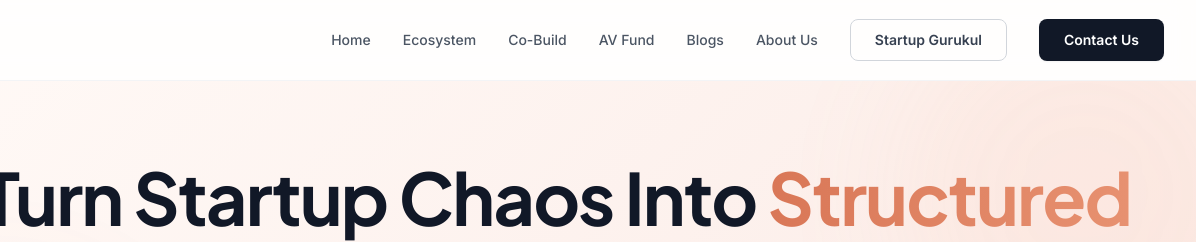
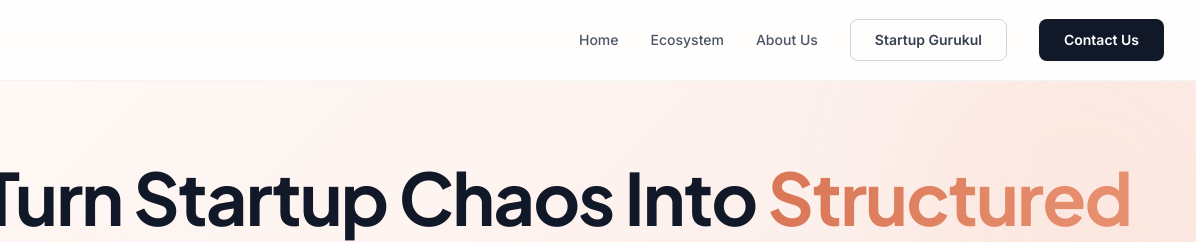
Before and after one commit to akshu5688/acharya-ventures-landing-pages, a website: page Avlanding page 1/index.html in a window 1280 px wide. Shown: the top 242 px of the page, 84-1280 px from the left. Drawn offline with nearby package versions, Linux system fonts and the light colour scheme.

Commit message:
Remove Co-Build, AV Fund, and Blogs from navigation bar
Made-with: Cursor

```diff
--- a/Avlanding page 1/index.html
+++ b/Avlanding page 1/index.html
@@ -59,9 +59,6 @@
 <div class="hidden md:flex space-x-8 items-center">
 <a class="text-sm font-medium text-gray-600 hover:text-primary dark:text-gray-300 dark:hover:text-primary transition-colors" href="#">Home</a>
 <a class="text-sm font-medium text-gray-600 hover:text-primary dark:text-gray-300 dark:hover:text-primary transition-colors" href="#ecosystem">Ecosystem</a>
-<a class="text-sm font-medium text-gray-600 hover:text-primary dark:text-gray-300 dark:hover:text-primary transition-colors" href="#co-build">Co-Build</a>
-<a class="text-sm font-medium text-gray-600 hover:text-primary dark:text-gray-300 dark:hover:text-primary transition-colors" href="#av-fund">AV Fund</a>
-<a class="text-sm font-medium text-gray-600 hover:text-primary dark:text-gray-300 dark:hover:text-primary transition-colors" href="#">Blogs</a>
 <a class="text-sm font-medium text-gray-600 hover:text-primary dark:text-gray-300 dark:hover:text-primary transition-colors" href="#about">About Us</a>
 <a class="inline-flex items-center justify-center px-6 py-2.5 border border-gray-300 dark:border-gray-600 text-sm font-semibold rounded-lg text-gray-700 dark:text-gray-300 hover:border-primary hover:text-primary transition-all" href="../gurukullanding page 2/">Startup Gurukul</a>
 <a class="inline-flex items-center justify-center px-6 py-2.5 border border-transparent text-sm font-semibold rounded-lg text-white bg-gray-900 hover:bg-primary dark:bg-white dark:text-background-dark dark:hover:bg-primary dark:hover:text-white transition-all shadow-sm hover:shadow-md" href="#contact">
```
